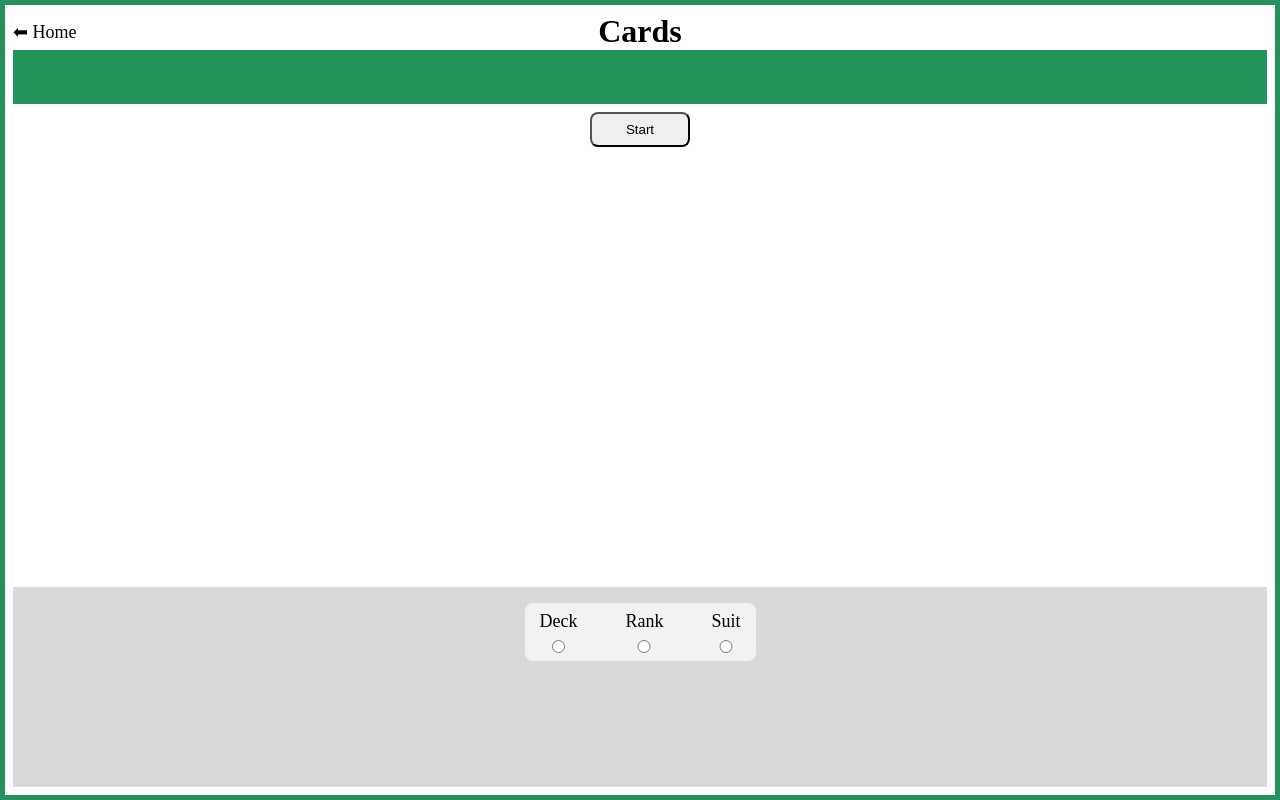
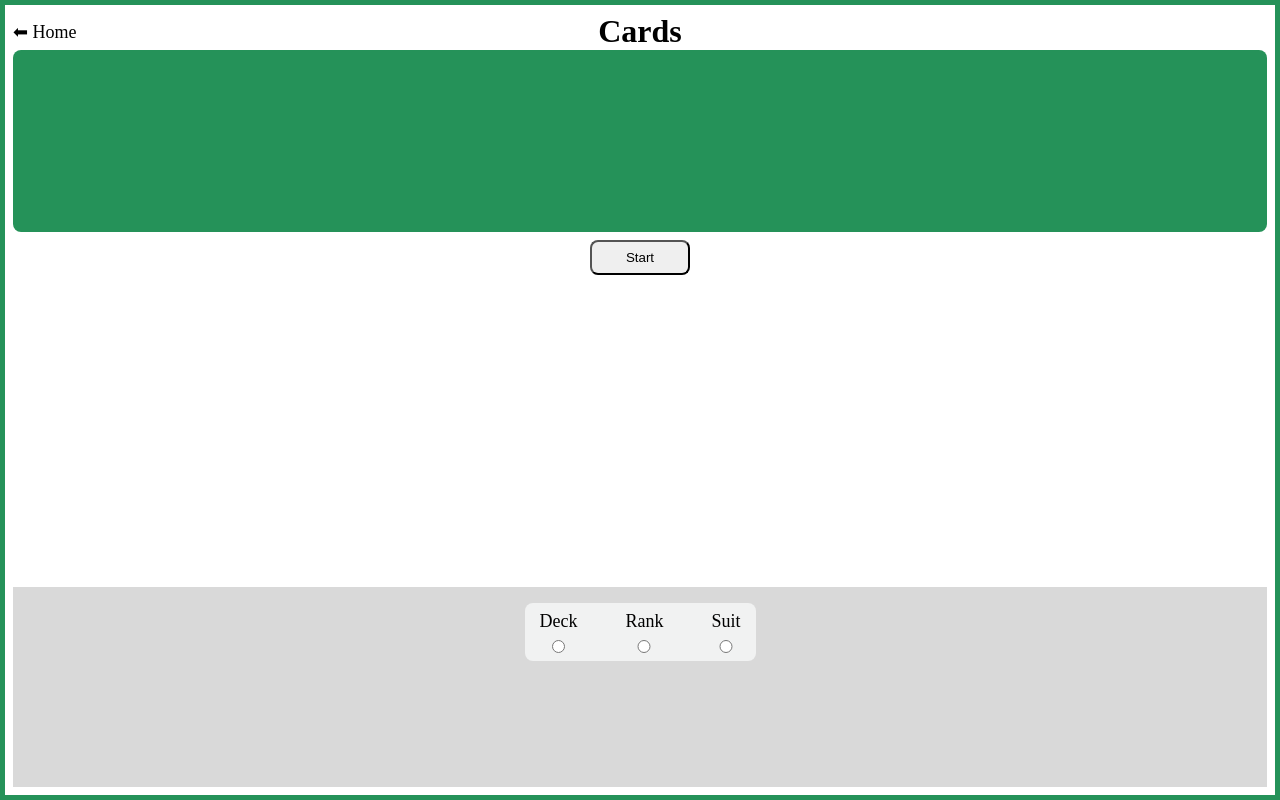
Before and after one commit to GMSoudersJr/card-workout, a SvelteKit app: page /cards in a window 1280 px wide. Built offline with nearby package versions, Linux system fonts and the light colour scheme.

Commit message:
Create larger discard area

```diff
--- a/src/routes/cards/+layout.svelte
+++ b/src/routes/cards/+layout.svelte
@@ -41,7 +41,7 @@
     height: 100%;
     display: grid;
     grid-template-columns: 1fr;
-    grid-template-rows: repeat(2, min-content)   1fr min-content;
+    grid-template-rows: min-content 181.8px 1fr min-content;
     justify-content: center;
     justify-items: center;
   }
@@ -70,11 +70,12 @@
     grid-template-rows: 1fr;
     background: #259259;
     overflow: hidden;
+    padding-bottom: 10px;
+    border-radius: 8px;
   }
   .discarded-cards {
     width: calc(100% - 20px);
     display: grid;
-    height: calc(161.8px / 3);
     grid-template-columns: repeat(54, minmax(25px, 50px));
     grid-template-rows: 1fr;
     overflow-x: scroll;
```
